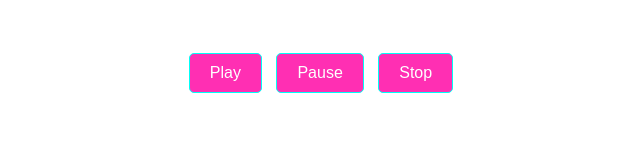
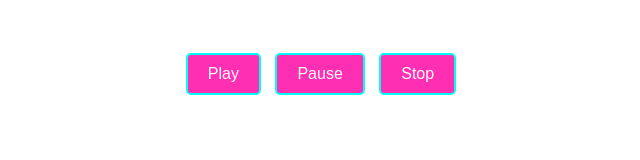
Before and after one commit to becool3000/jameskmusicaudioplayer, a plain HTML site: page 80s.html in a window 1280 px wide. Shown: the whole page, without its empty margins (319-959 px from the left). Drawn offline with Linux system fonts and the light colour scheme.

Commit message:
Update 80s.html

```diff
--- a/80s.html
+++ b/80s.html
@@ -20,7 +20,7 @@
 
         button {
             background-color: #ff2fb3; /* Hot pink */
-            border: 1px solid #00fff7; /* Bright cyan */
+            border: 2px solid #00fff7; /* Bright cyan */
             color: white;
             padding: 10px 20px;
             margin: 5px;
```
